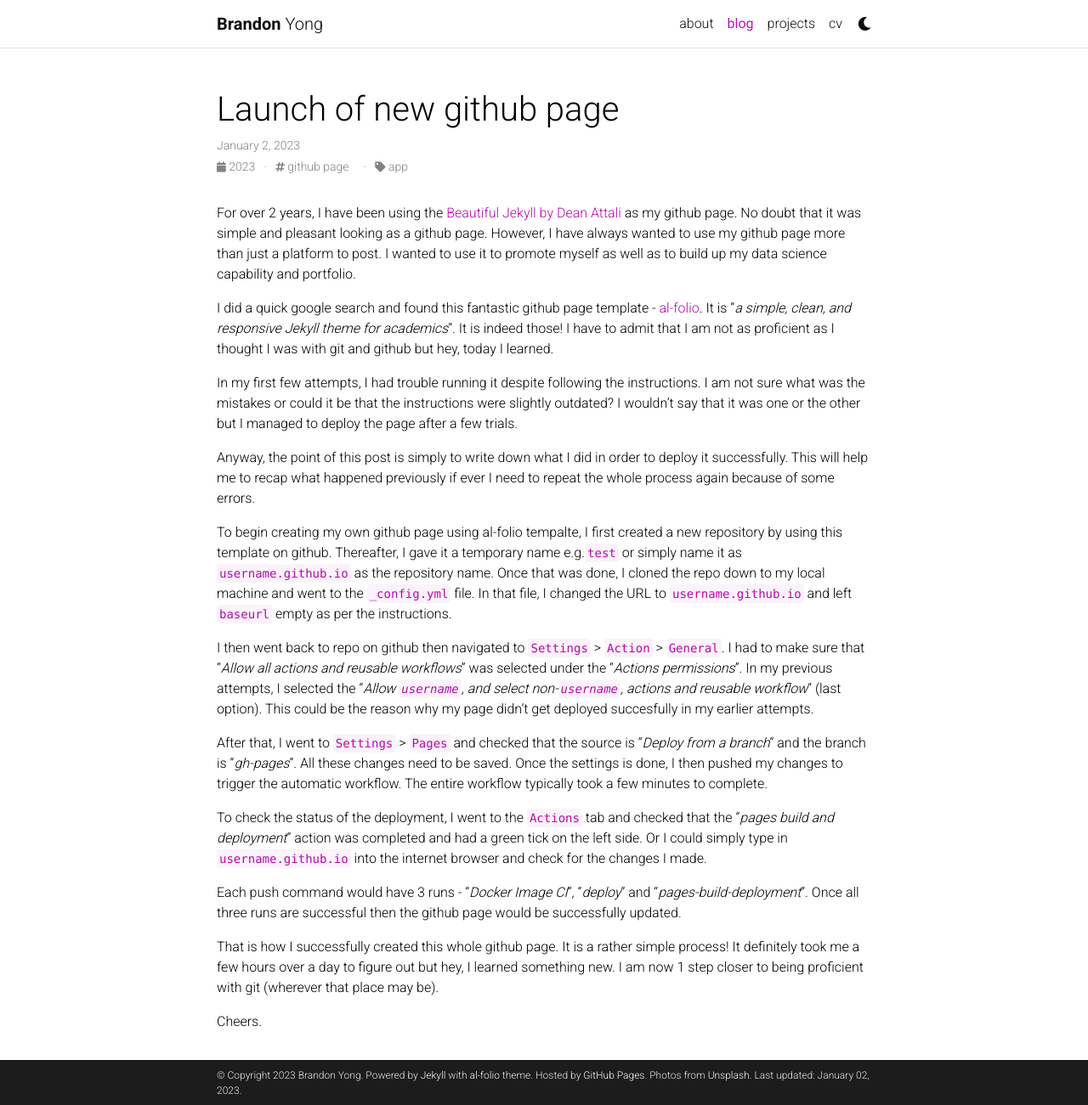
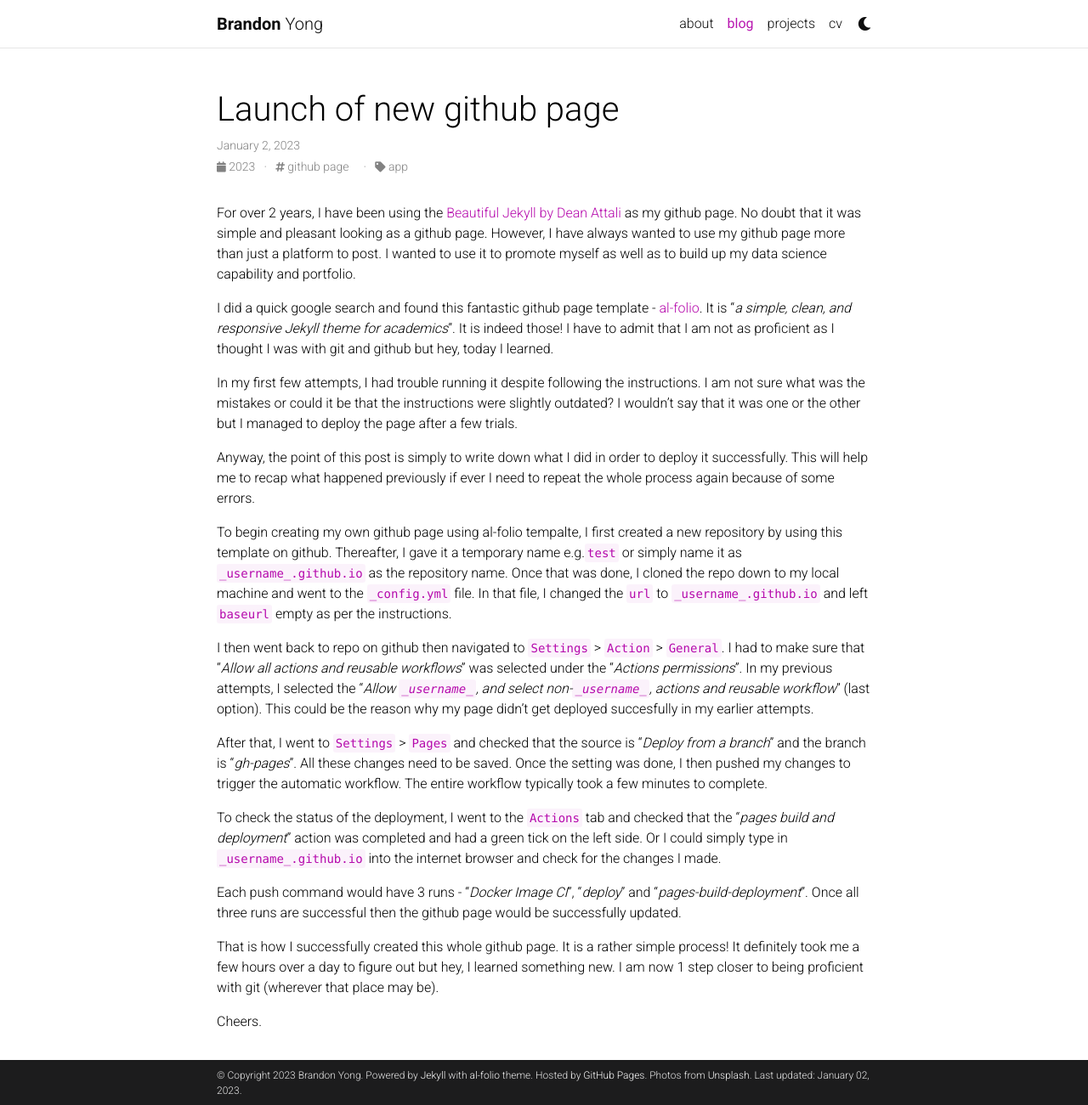
Before and after one commit to brandonyongys/brandonyongys.github.io, a Jekyll site: the page built from _posts/2023-01-15-new-launch.md, in a window 1280 px wide and 1301 px high. Shown: the whole window at 85% size. Built offline with Jekyll 4.4.1, drawn with Linux system fonts in a browser that asks for light colours; comment, search, counter and statistics services are not loaded; a style sheet for code colours, icons or effects is not loaded.

Commit message:
Made some changes to the new launch post

```diff
--- a/_posts/2023-01-15-new-launch.md
+++ b/_posts/2023-01-15-new-launch.md
@@ -20,13 +20,13 @@ In my first few attempts, I had trouble running it despite following the instruc
 
 Anyway, the point of this post is simply to write down what I did in order to deploy it successfully. This will help me to recap what happened previously if ever I need to repeat the whole process again because of some errors.
 
-To begin creating my own github page using al-folio tempalte, I first created a new repository by using this template on github. Thereafter, I gave it a temporary name e.g.`test` or simply name it as `username.github.io` as the repository name. Once that was done, I cloned the repo down to my local machine and went to the `_config.yml` file. In that file, I changed the URL to `username.github.io` and left `baseurl` empty as per the instructions.
+To begin creating my own github page using al-folio tempalte, I first created a new repository by using this template on github. Thereafter, I gave it a temporary name e.g.`test` or simply name it as `_username_.github.io` as the repository name. Once that was done, I cloned the repo down to my local machine and went to the `_config.yml` file. In that file, I changed the `url` to `_username_.github.io` and left `baseurl` empty as per the instructions.
 
-I then went back to repo on github then navigated to `Settings` > `Action` > `General`. I had to make sure that "_Allow all actions and reusable workflows_" was selected under the "_Actions permissions_". In my previous attempts, I selected the "_Allow `username`, and select non-`username`, actions and reusable workflow_" (last option). This could be the reason why my page didn't get deployed succesfully in my earlier attempts.
+I then went back to repo on github then navigated to `Settings` > `Action` > `General`. I had to make sure that "_Allow all actions and reusable workflows_" was selected under the "_Actions permissions_". In my previous attempts, I selected the "_Allow `_username_`, and select non-`_username_`, actions and reusable workflow_" (last option). This could be the reason why my page didn't get deployed succesfully in my earlier attempts.
 
-After that, I went to `Settings` > `Pages` and checked that the source is "_Deploy from a branch_" and the branch is "_gh-pages_". All these changes need to be saved. Once the settings is done, I then pushed my changes to trigger the automatic workflow. The entire workflow typically took a few minutes to complete.
+After that, I went to `Settings` > `Pages` and checked that the source is "_Deploy from a branch_" and the branch is "_gh-pages_". All these changes need to be saved. Once the setting was done, I then pushed my changes to trigger the automatic workflow. The entire workflow typically took a few minutes to complete.
 
-To check the status of the deployment, I went to the `Actions` tab and checked that the "_pages build and deployment_" action was completed and had a green tick on the left side. Or I could simply type in `username.github.io` into the internet browser and check for the changes I made.
+To check the status of the deployment, I went to the `Actions` tab and checked that the "_pages build and deployment_" action was completed and had a green tick on the left side. Or I could simply type in `_username_.github.io` into the internet browser and check for the changes I made.
 
 Each push command would have 3 runs - "_Docker Image CI_", "_deploy_" and "_pages-build-deployment_". Once all three runs are successful then the github page would be successfully updated.
 
```
